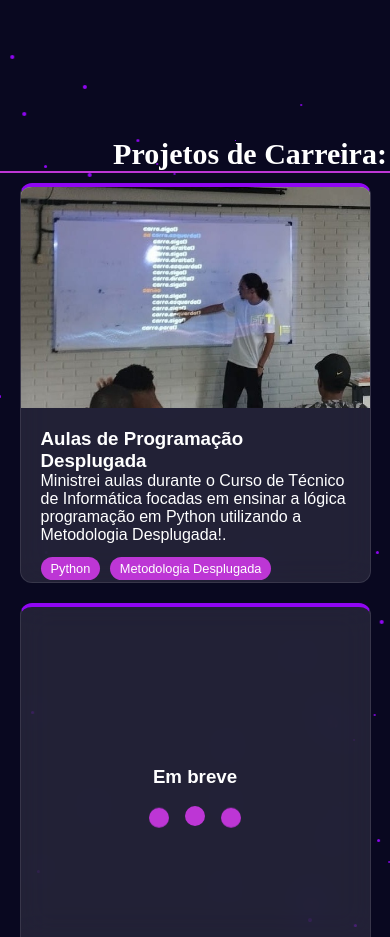
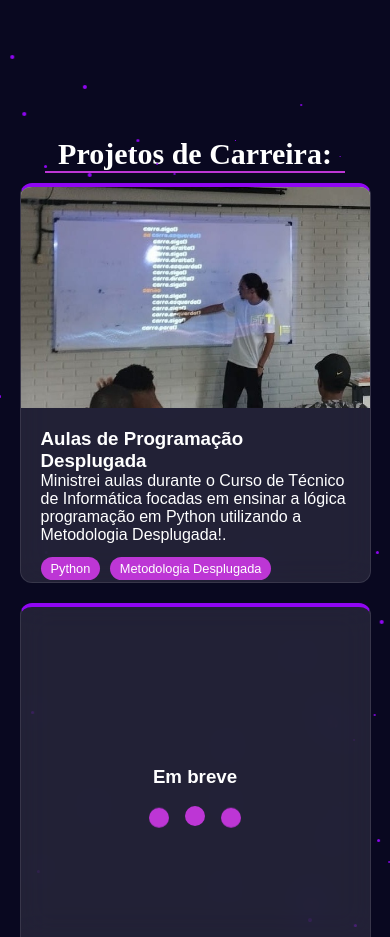
Before and after one commit to chabarelado/Portifolio, a plain HTML site: page index.html in a window 390 px wide. Shown: the part 3100-4037 px from the top of the page. Drawn offline with Linux system fonts and the light colour scheme.

Commit message:
34° Commit | Corrigindo a resolução

```diff
--- a/style.css
+++ b/style.css
@@ -771,6 +771,9 @@ main {
 
     .container-projetos h1 {
         font-size: 30px;
+        text-align: center;
+        margin: auto;
+        width: 300px;;
     }
 
     .project-card {
```
